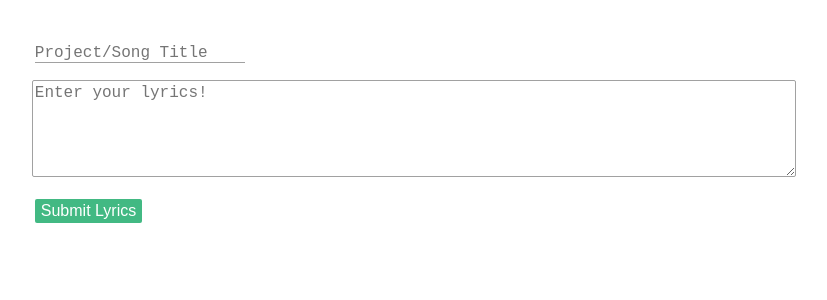
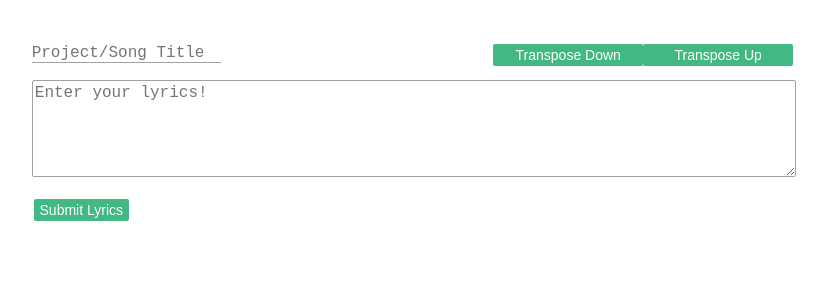
Before and after one commit to addiejackson/chord-lyric-automation, a Vue app: page / in a window 1280 px wide. Shown: the top 300 px of the page, without its empty margins (226-1053 px from the left). Built offline with nearby package versions, Linux system fonts and the light colour scheme.

Commit message:
added basic transpose function

```diff
--- a/src/components/ChordBox.vue
+++ b/src/components/ChordBox.vue
@@ -16,8 +16,15 @@
 export default {
   data: () => ({
     chordBoxSize: 1,
-    chordInput: ""
+    chordInput: "",
+    key: "",
+    keys: ["C", "Db", "D", "Eb", "E", "F", "Gb", "G", "Ab", "A", "Bb", "B"],
+    transposedKey: null,
+    chordSuffix: ""
   }),
+  props: {
+    transposeN: Number
+  },
   methods: {
     resizeInput() {
       console.log(this.chordInput);
@@ -25,7 +32,39 @@ export default {
       if (this.chordBoxSize <= 1) {
         this.chordBoxSize = 1;
       }
+      this.key = this.isolateKey();
       this.$emit("chordEntered", this.chordInput);
+    },
+    isolateKey() {
+      let root = this.chordInput.substring(0, 2);
+      if (this.keys.includes(root)) {
+        this.chordSuffix = this.chordInput.substring(2);
+        return root;
+      }
+      if (this.keys.includes(root[0])) {
+        this.chordSuffix = this.chordInput.substring(1);
+        return root[0];
+      }
+      return null;
+    },
+    transpose(transposeN) {
+      if (this.key) {
+        let keyPos = this.keys.indexOf(this.key);
+        let transposedPos = keyPos + transposeN;
+        transposedPos = transposedPos % 12;
+        if (transposedPos < 0) {
+          transposedPos = transposedPos + 12;
+        }
+        this.transposedKey = this.keys[transposedPos];
+        this.chordInput = this.transposedKey + this.chordSuffix;
+        this.chordBoxSize = this.chordInput.length;
+        this.$emit("chordEntered", this.chordInput);
+      }
+    }
+  },
+  watch: {
+    transposeN: function() {
+      this.transpose(this.transposeN);
     }
   }
 };
@@ -42,6 +81,7 @@ input[type="text"] {
   background-color: lightgrey;
   padding: 0;
   box-sizing: content-box;
+  cursor: pointer;
 }
 
 input[type="text"]:focus {
--- a/src/components/ChordLine.vue
+++ b/src/components/ChordLine.vue
@@ -3,6 +3,7 @@
     <div v-for="index in wordCount" :key="index" class="sameLine">
       <ChordBox
         @chordEntered="captureChord($event, index-1)"
+        :transposeN="transposeN"
         :style="'padding-right:' + spaces[index - 1].toString() + 'ch;'"
       />
     </div>
@@ -21,7 +22,8 @@ export default {
   props: {
     lyric: String,
     spaces: Array,
-    line: Number
+    line: Number,
+    transposeN: Number
   },
   methods: {
     countWords() {
--- a/src/components/ComboLine.vue
+++ b/src/components/ComboLine.vue
@@ -5,6 +5,7 @@
         :spaces="allSpaces[idx]"
         :line="idx"
         :lyric="lyric"
+        :transposeN="transposeN"
         @chordsEntered="captureChords($event, idx)"
       />
       <br />
@@ -26,7 +27,8 @@ export default {
     chordArray: []
   }),
   props: {
-    lyrics: Array
+    lyrics: Array,
+    transposeN: Number
   },
   methods: {
     captureChords(chords, index) {
--- a/src/components/LyricInput.vue
+++ b/src/components/LyricInput.vue
@@ -9,6 +9,10 @@
       v-model="title"
       placeholder="Project/Song Title"
     />
+    <div style="margin-right:20%;">
+      <button @click="transposeUp()" name="transposeUp">Transpose Up</button>
+      <button @click="transposeDown()" name="transposeDown">Transpose Down</button>
+    </div>
     <br />
     <!-- <label for="lyrics" style="text-align:left; margin-left:20%; float:left;">Type your lyrics:</label> -->
     <br />
@@ -22,7 +26,7 @@
     ></textarea>
     <br />
     <br />
-    <button @click="lyricsDone(); titleEntered()">Submit Lyrics</button>
+    <button @click="lyricsDone(); titleEntered()" name="submitLyrics">Submit Lyrics</button>
   </div>
 </template>
 
@@ -31,7 +35,8 @@ export default {
   data: () => ({
     lyrics: "",
     lyricArray: null,
-    title: ""
+    title: "",
+    transposeN: 0
   }),
   methods: {
     lyricsDone() {
@@ -41,12 +46,30 @@ export default {
     },
     titleEntered() {
       this.$emit("titleEntered", this.title);
+    },
+    transposeUp() {
+      this.transposeN = this.transposeN + 1;
+      this.$emit("transposeChanged", this.transposeN);
+    },
+    transposeDown() {
+      this.transposeN = this.transposeN - 1;
+      this.$emit("transposeChanged", this.transposeN);
     }
   }
 };
 </script>
 
 <style scoped>
+input[type="text"] {
+  text-align: left;
+  background-color: white;
+  border: none;
+  border-bottom: 0.5px solid #a1a1a1;
+  float: left;
+  margin-left: 19.75%;
+  border-radius: 0;
+  width: 15%;
+}
 textarea {
   font-family: "Courier New", Courier, monospace;
   font-size: 16px;
@@ -55,27 +78,45 @@ textarea {
   border-radius: 2px;
   padding-top: 3px;
 }
-button {
+button[name="transposeUp"] {
   background-color: #42b983;
   border: none;
   text-align: center;
   color: white;
-  font-size: 16px;
-  width: auto;
+  font-size: 14px;
+  width: 150px;
   border-radius: 2px;
-  float: left;
-  margin-left: 20%;
+  float: right;
+  cursor: pointer;
+  padding-top: 3px;
+  padding-bottom: 3px;
+  margin-bottom: 3px;
+}
+button[name="transposeDown"] {
+  background-color: #42b983;
+  border: none;
+  text-align: center;
+  color: white;
+  font-size: 14px;
+  width: 150px;
+  border-radius: 2px;
+  float: right;
   cursor: pointer;
   padding-top: 3px;
   padding-bottom: 3px;
 }
-input[type="text"] {
-  text-align: left;
-  background-color: white;
+button[name="submitLyrics"] {
+  background-color: #42b983;
   border: none;
-  border-bottom: 0.5px solid #a1a1a1;
+  text-align: center;
+  color: white;
+  font-size: 14px;
+  width: auto;
+  border-radius: 2px;
   float: left;
-  margin-left: 20%;
-  border-radius: 0;
+  margin-left: 19.9%;
+  cursor: pointer;
+  padding-top: 3px;
+  padding-bottom: 3px;
 }
 </style>
--- a/src/views/Home.vue
+++ b/src/views/Home.vue
@@ -1,6 +1,10 @@
 <template>
   <div class="home">
-    <LyricInput @lyricsDone="captureLyrics" @titleEntered="captureTitle"></LyricInput>
+    <LyricInput
+      @lyricsDone="captureLyrics"
+      @titleEntered="captureTitle"
+      @transposeChanged="captureTranspose"
+    ></LyricInput>
     <br />
     <br />
     <div>
@@ -9,7 +13,7 @@
     <br />
     <br />
     <br />
-    <ComboLine :lyrics="lyrics" style="margin-left:20%"></ComboLine>
+    <ComboLine :lyrics="lyrics" :transposeN="transposeN" style="margin-left:20%"></ComboLine>
   </div>
 </template>
 
@@ -22,7 +26,8 @@ export default {
   name: "Home",
   data: () => ({
     lyrics: null,
-    title: ""
+    title: "",
+    transposeN: 0
   }),
   methods: {
     captureLyrics(lyrics) {
@@ -30,6 +35,9 @@ export default {
     },
     captureTitle(value) {
       this.title = value;
+    },
+    captureTranspose(transposeN) {
+      this.transposeN = transposeN;
     }
   },
   components: {
```
